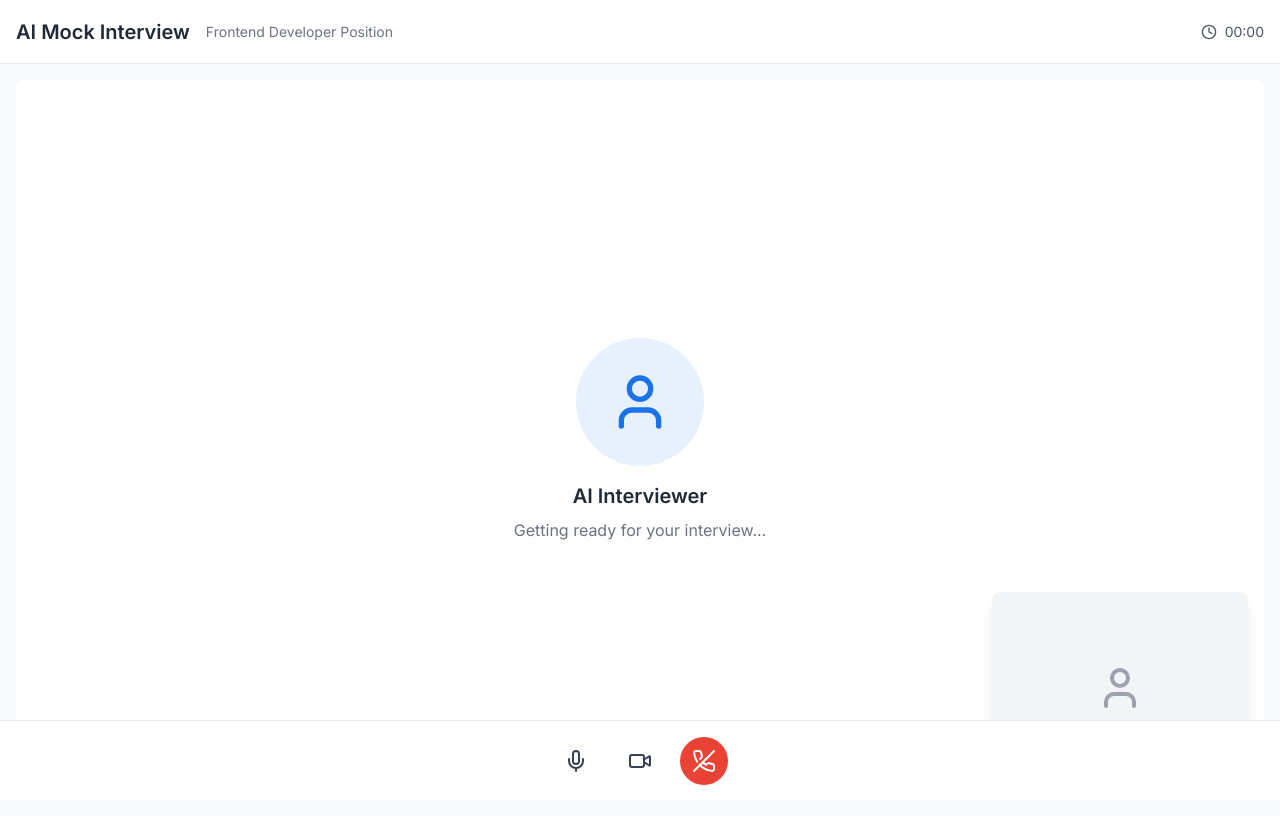
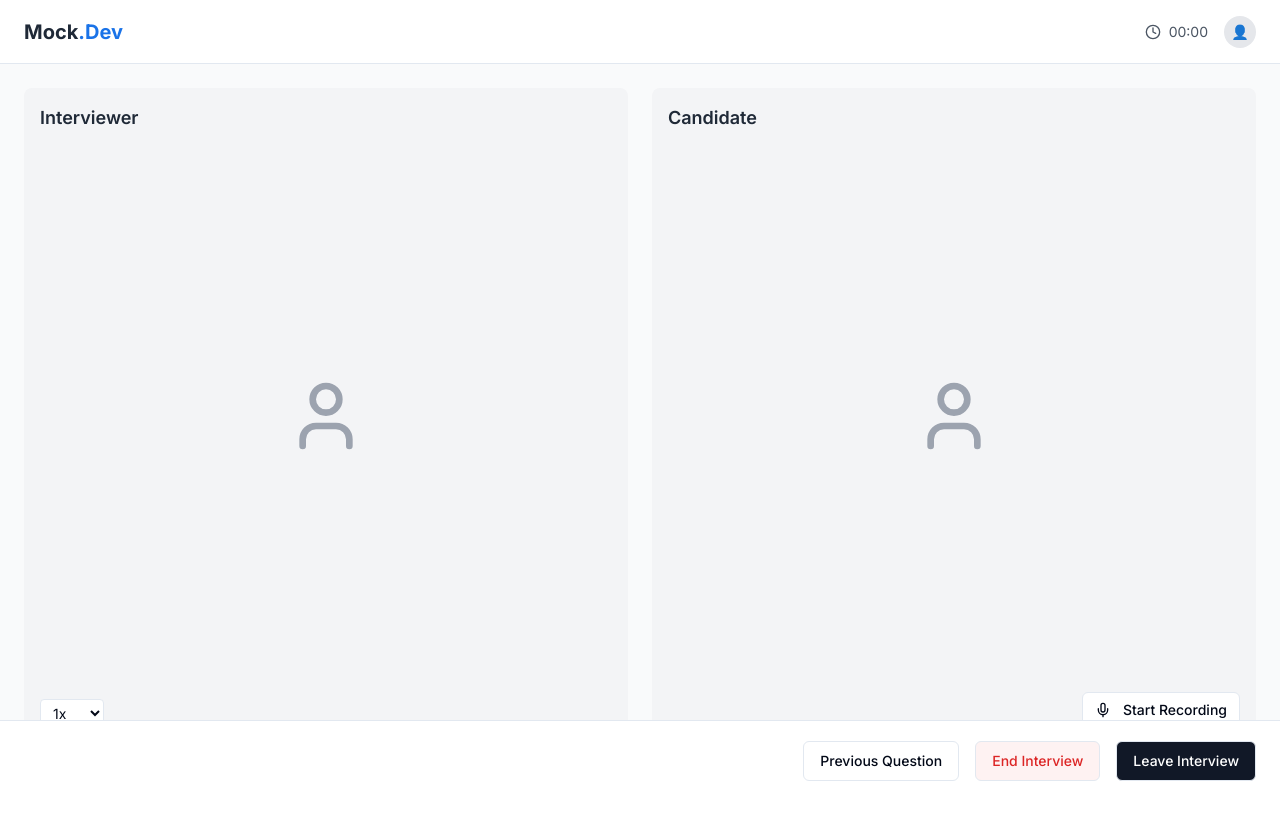
Before and after one commit to Abhizhekk/mockmeet-magic, a React (Vite) app: page / in a window 1280 px wide. Built offline with nearby package versions, Linux system fonts and the light colour scheme.

Commit message:
Update project structure and files
Refactor the project structure and update various files to improve organization and maintainability.
[skip gpt_engineer]

```diff
--- a/src/components/Controls.tsx
+++ b/src/components/Controls.tsx
@@ -1,17 +1,15 @@
-import { Mic, Video, PhoneOff } from "lucide-react";
+import { Button } from "./ui/button";
 
 const Controls = () => {
   return (
-    <div className="fixed bottom-0 left-0 right-0 h-20 bg-white border-t flex items-center justify-center space-x-4 animate-slide-in">
-      <button className="w-12 h-12 bg-meet-surface hover:bg-gray-100 rounded-full flex items-center justify-center transition-colors">
-        <Mic className="w-6 h-6 text-gray-700" />
-      </button>
-      <button className="w-12 h-12 bg-meet-surface hover:bg-gray-100 rounded-full flex items-center justify-center transition-colors">
-        <Video className="w-6 h-6 text-gray-700" />
-      </button>
-      <button className="w-12 h-12 bg-meet-red hover:bg-red-600 rounded-full flex items-center justify-center transition-colors">
-        <PhoneOff className="w-6 h-6 text-white" />
-      </button>
+    <div className="fixed bottom-0 left-0 right-0 h-20 bg-white border-t flex items-center justify-end px-6 space-x-4 animate-slide-in">
+      <Button variant="outline">Previous Question</Button>
+      <Button variant="outline" className="bg-red-50 text-red-600 hover:bg-red-100 hover:text-red-700">
+        End Interview
+      </Button>
+      <Button variant="outline" className="bg-gray-900 text-white hover:bg-gray-800">
+        Leave Interview
+      </Button>
     </div>
   );
 };
--- a/src/components/Header.tsx
+++ b/src/components/Header.tsx
@@ -2,14 +2,18 @@ import { Clock } from "lucide-react";
 
 const Header = () => {
   return (
-    <div className="h-16 bg-white border-b flex items-center justify-between px-4">
+    <div className="h-16 bg-white border-b flex items-center justify-between px-6">
       <div className="flex items-center space-x-4">
-        <h1 className="text-xl font-semibold text-gray-800">AI Mock Interview</h1>
-        <span className="text-sm text-gray-500">Frontend Developer Position</span>
+        <h1 className="text-xl font-bold text-gray-800">Mock<span className="text-meet-blue">.Dev</span></h1>
       </div>
-      <div className="flex items-center space-x-2 text-gray-600">
-        <Clock className="w-4 h-4" />
-        <span className="text-sm">00:00</span>
+      <div className="flex items-center space-x-4">
+        <div className="flex items-center space-x-2 text-gray-600">
+          <Clock className="w-4 h-4" />
+          <span className="text-sm">00:00</span>
+        </div>
+        <div className="w-8 h-8 rounded-full bg-gray-200 flex items-center justify-center">
+          <span className="text-sm text-gray-600">👤</span>
+        </div>
       </div>
     </div>
   );
--- a/src/components/VideoArea.tsx
+++ b/src/components/VideoArea.tsx
@@ -1,23 +1,39 @@
-import { User } from "lucide-react";
+import { User, Mic } from "lucide-react";
+import { Button } from "./ui/button";
 
 const VideoArea = () => {
   return (
-    <div className="relative w-full h-[calc(100vh-5rem)] bg-meet-background rounded-lg overflow-hidden">
-      {/* AI Interviewer Video Placeholder */}
-      <div className="absolute inset-0 flex items-center justify-center bg-meet-surface">
-        <div className="text-center">
-          <div className="w-32 h-32 bg-meet-blue/10 rounded-full flex items-center justify-center mx-auto mb-4">
-            <User className="w-16 h-16 text-meet-blue" />
-          </div>
-          <h2 className="text-xl font-semibold text-gray-800">AI Interviewer</h2>
-          <p className="text-gray-500 mt-2">Getting ready for your interview...</p>
+    <div className="grid grid-cols-2 gap-6 w-full h-[calc(100vh-9rem)]">
+      {/* Interviewer Video */}
+      <div className="relative rounded-lg overflow-hidden bg-gray-100">
+        <div className="absolute top-4 left-4">
+          <h2 className="text-lg font-semibold text-gray-800">Interviewer</h2>
+        </div>
+        <div className="absolute bottom-4 left-4">
+          <select className="bg-white border rounded px-2 py-1 text-sm">
+            <option>1x</option>
+            <option>1.5x</option>
+            <option>2x</option>
+          </select>
+        </div>
+        <div className="w-full h-full flex items-center justify-center">
+          <User className="w-20 h-20 text-gray-400" />
         </div>
       </div>
 
-      {/* User Video Preview */}
-      <div className="absolute bottom-4 right-4 w-64 h-48 bg-meet-surface rounded-lg shadow-lg overflow-hidden">
-        <div className="w-full h-full bg-gray-100 flex items-center justify-center">
-          <User className="w-12 h-12 text-gray-400" />
+      {/* Candidate Video */}
+      <div className="relative rounded-lg overflow-hidden bg-gray-100">
+        <div className="absolute top-4 left-4">
+          <h2 className="text-lg font-semibold text-gray-800">Candidate</h2>
+        </div>
+        <div className="absolute bottom-4 right-4 flex items-center space-x-2">
+          <Button variant="outline" size="sm" className="bg-white">
+            <Mic className="w-4 h-4 mr-1" />
+            Start Recording
+          </Button>
+        </div>
+        <div className="w-full h-full flex items-center justify-center">
+          <User className="w-20 h-20 text-gray-400" />
         </div>
       </div>
     </div>
--- a/src/pages/Index.tsx
+++ b/src/pages/Index.tsx
@@ -4,9 +4,9 @@ import Controls from "@/components/Controls";
 
 const Index = () => {
   return (
-    <div className="min-h-screen bg-meet-background">
+    <div className="min-h-screen bg-gray-50">
       <Header />
-      <main className="container mx-auto px-4 py-4">
+      <main className="container mx-auto px-6 py-6">
         <VideoArea />
       </main>
       <Controls />
```
